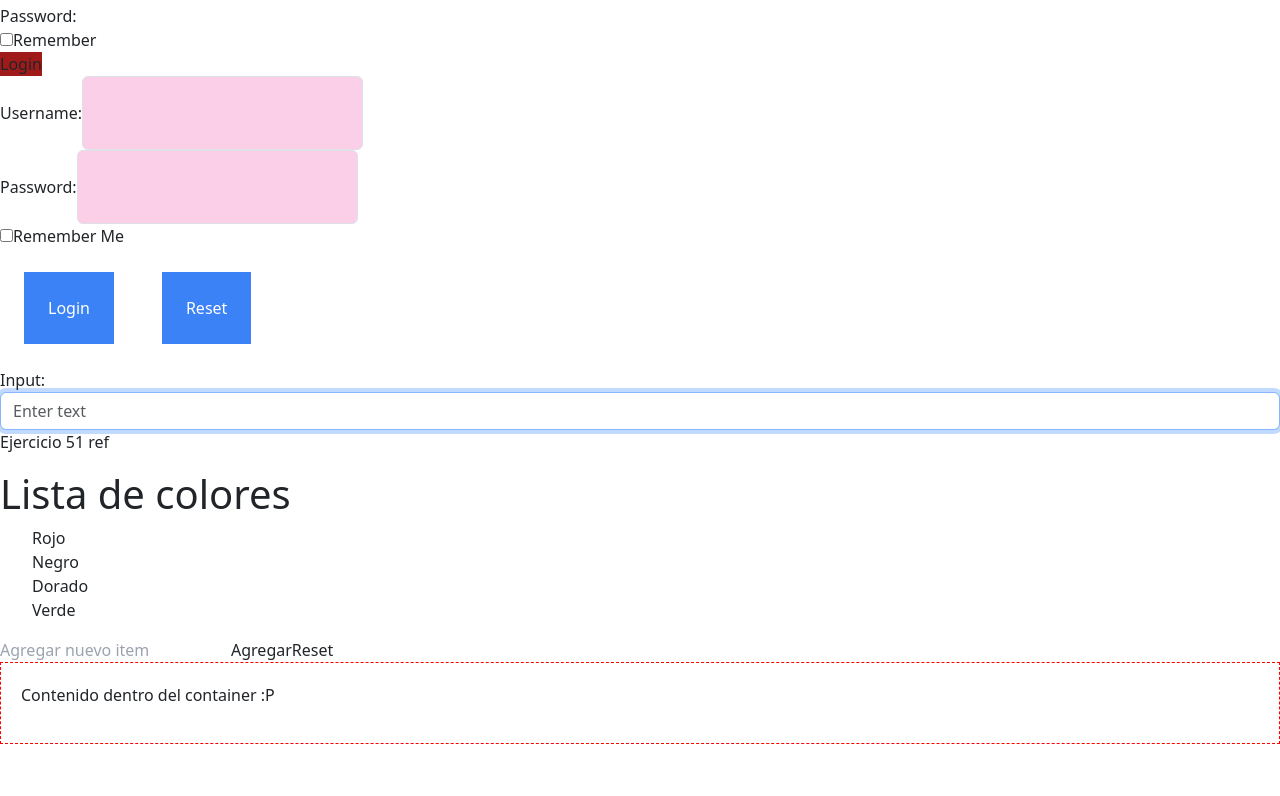
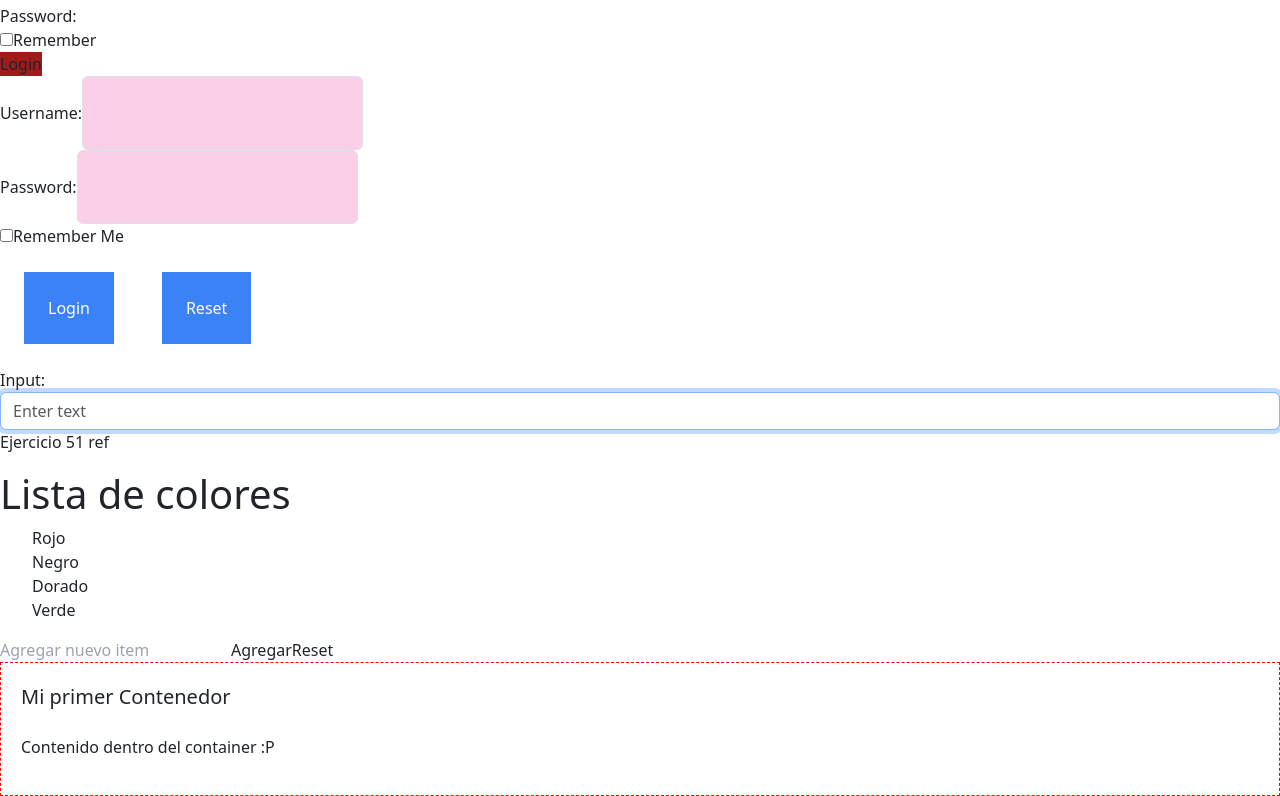
Before and after one commit to SalazarWilmer/EjerciciosDevelhope, a React (Vite) app in the folder REACT-WILMER/proyecto-vite/vite-project/: page / in a window 1280 px wide. Shown: the part 1098-1894 px from the top of the page. Before the commit the page ends 1842 px from the top, so only its background shows below. Built offline with nearby package versions, Linux system fonts and the light colour scheme.

Commit message:
Ejercicio Component Composition 68

```diff
--- a/REACT-WILMER/proyecto-vite/vite-project/src/App.jsx
+++ b/REACT-WILMER/proyecto-vite/vite-project/src/App.jsx
@@ -57,7 +57,7 @@ function App() {
       <h1>Lista de colores</h1>
       <Colors items={colorList} />
       <TodoList />
-      <Container>
+      <Container title="Mi primer Contenedor">
       <p>Contenido dentro del container :P</p>
     </Container>
     </div>
--- a/REACT-WILMER/proyecto-vite/vite-project/src/Ejercicios/Container.jsx
+++ b/REACT-WILMER/proyecto-vite/vite-project/src/Ejercicios/Container.jsx
@@ -1,7 +1,13 @@
 import React from "react";
 import "../styles/index.scss"
 
-const Container = ({ children }) => {
-  return <div className="container-co">{children}</div>;
-};
+const Container = ({ title, children }) => {
+    return (
+      <div className="container-co">
+        {title && <h2 className="text-xl mb-4">{title}</h2>}
+        {children}
+      </div>
+    );
+  };
+
 export default Container;
--- a/REACT-WILMER/proyecto-vite/vite-project/src/Ejercicios/UncontrolledLogin.jsx
+++ b/REACT-WILMER/proyecto-vite/vite-project/src/Ejercicios/UncontrolledLogin.jsx
@@ -28,11 +28,11 @@ const UncontrolledLogin = ({ onLogin }) => {
     <form  onSubmit={handleSubmit}>
       <div >
         <label htmlFor="usernames">Username:</label>
-        <input class="border rounded p-4 bg-pink-200" type="text" id="usernames" ref={usernameRef} />
+        <input className="border rounded p-4 bg-pink-200" type="text" id="usernames" ref={usernameRef} />
       </div>
       <div>
         <label htmlFor="password">Password:</label>
-        <input class="border rounded p-4 bg-pink-200" type="password" id="passwords" ref={passwordRef} />
+        <input className="border rounded p-4 bg-pink-200" type="password" id="passwords" ref={passwordRef} />
       </div>
       <div>
         <label>
@@ -40,8 +40,8 @@ const UncontrolledLogin = ({ onLogin }) => {
           Remember Me
         </label>
       </div>
-      <button  class="m-4 p-6 bg-blue-500 text-white" type="submit">Login</button>
-      <button class="m-4 p-6 bg-blue-500 text-white" type="button" onClick={handleReset}>
+      <button  className="m-4 p-6 bg-blue-500 text-white" type="submit">Login</button>
+      <button className="m-4 p-6 bg-blue-500 text-white" type="button" onClick={handleReset}>
         Reset
       </button>
     </form>
```
